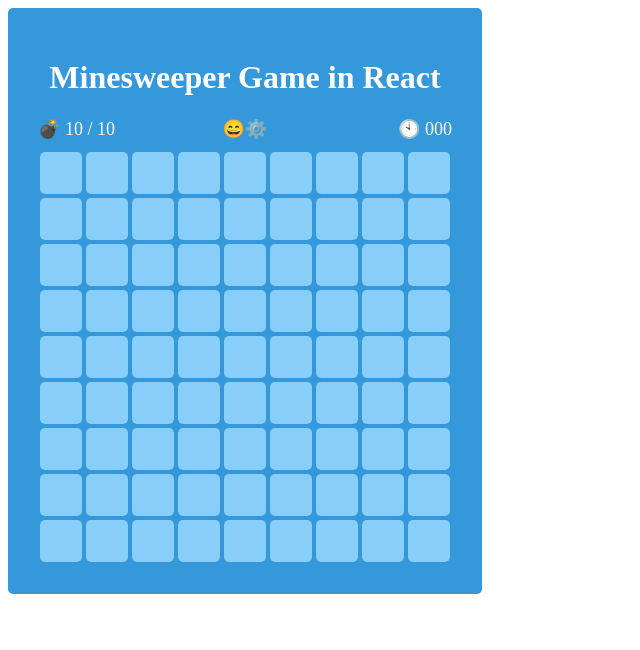
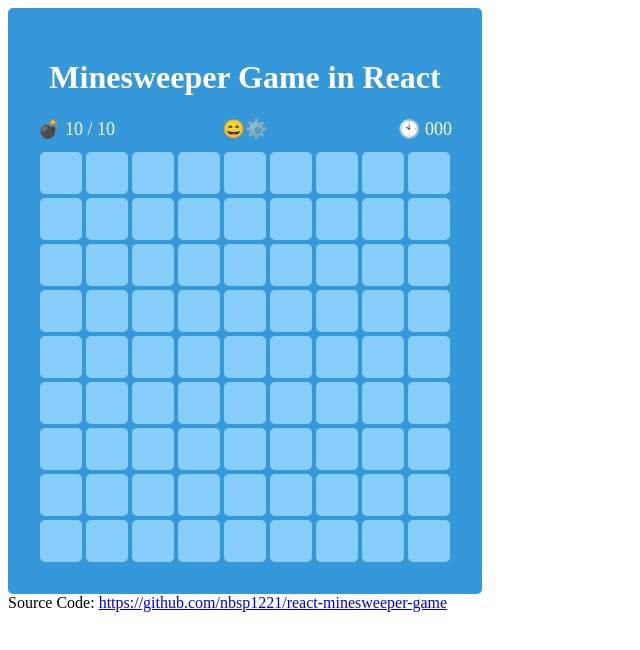
Before and after one commit to nbsp1221/react-minesweeper-game, a React app: page / in a window 1280 px wide. Shown: the top 650 px of the page, without its empty margins (0-640 px from the left). Built offline with nearby package versions, Linux system fonts and the light colour scheme.

Commit message:
Add link of source code

```diff
--- a/public/common.css
+++ b/public/common.css
@@ -13,3 +13,16 @@
 	margin-bottom: 50px;
 	text-align: center;
 }
+.github-link {
+	font-size: 14px;
+	margin-bottom: 50px;
+	text-align: center;
+}
+.github-link > a {
+	color: #007BFF;
+	text-decoration: none;
+}
+.github-link > a:hover {
+	color: #3396FF;
+	text-decoration: underline;
+}
--- a/public/index.html
+++ b/public/index.html
@@ -8,5 +8,8 @@
 	<body>
 		<noscript>You need to enable JavaScript to run this app.</noscript>
 		<div id="react-root"></div>
+		<div class="github-link">
+			Source Code: <a href="https://github.com/nbsp1221/react-minesweeper-game" target="_blank">https://github.com/nbsp1221/react-minesweeper-game</a>
+		</div>
 	</body>
 </html>
```
